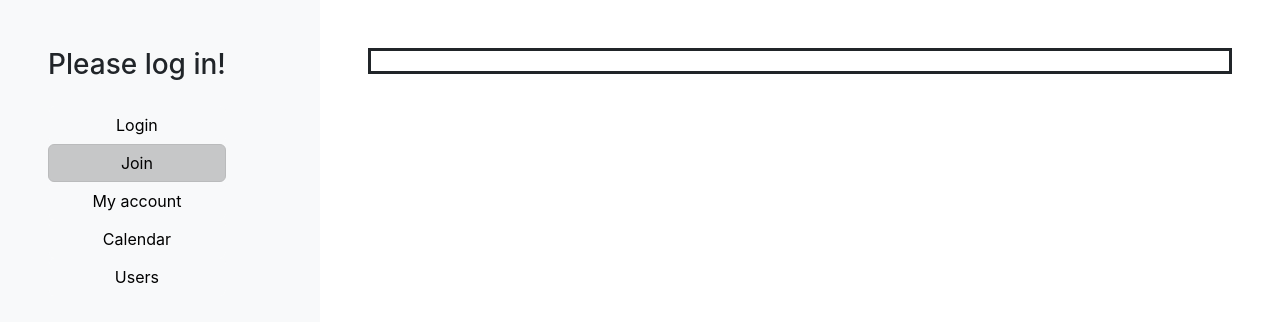
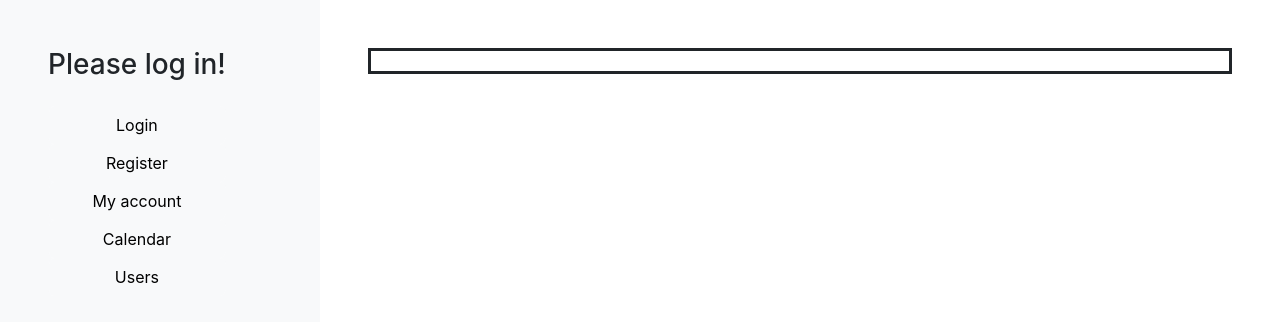
Before and after one commit to TypeAndrew/GooseTrack, a React (Create React App) app: page /GooseTrack/join in a window 1280 px wide. Shown: the top 322 px of the page. Built offline with nearby package versions, Linux system fonts and the light colour scheme.

Commit message:
EDIT LAYOUT STAND OPEN

```diff
--- a/src/components/Layout/AuthNavigate/AuthNavigate.jsx
+++ b/src/components/Layout/AuthNavigate/AuthNavigate.jsx
@@ -41,9 +41,9 @@ export const Navigation = () => {
               Login
             </NavLink>
 
-            <NavLink to="join" className={getActiveClassName}>
-              Join
-              </NavLink>
+            <NavLink to="register" className={getActiveClassName}>
+              Register
+            </NavLink>
             <NavLink to="account" className={getActiveClassName}>
               My account
             </NavLink>
```
